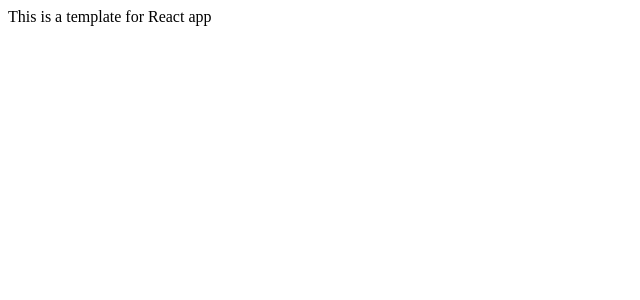
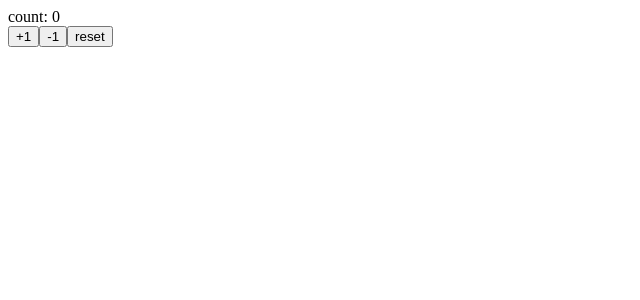
Before and after one commit to HiroyaYabiku/React-Hooks-Learning, a React (Create React App) app: page / in a window 1280 px wide. Shown: the top 300 px of the page, without its empty margins (0-640 px from the left). Built offline with nearby package versions, Linux system fonts and the light colour scheme.

Commit message:
my first React Hooks with useState

```diff
--- a/src/App.js
+++ b/src/App.js
@@ -1,10 +1,20 @@
-import React from 'react'
+import React, { useState} from 'react'
 
 const App = () => {
+  const [count, setCount] = useState(0)
+  const increment = () => setCount(count + 1)
+  const decrement = () => setCount(count - 1)
+  const reset = () => setCount(0)
+
   return (
-    <div>
-      This is a template for React app
-    </div>
+    <>
+      <div >
+        count: {count}
+      </div>
+      <button onClick={increment}>+1</button>
+      <button onClick={decrement}>-1</button>
+      <button onClick={reset}>reset</button>
+    </>
   )
 }
 
```
